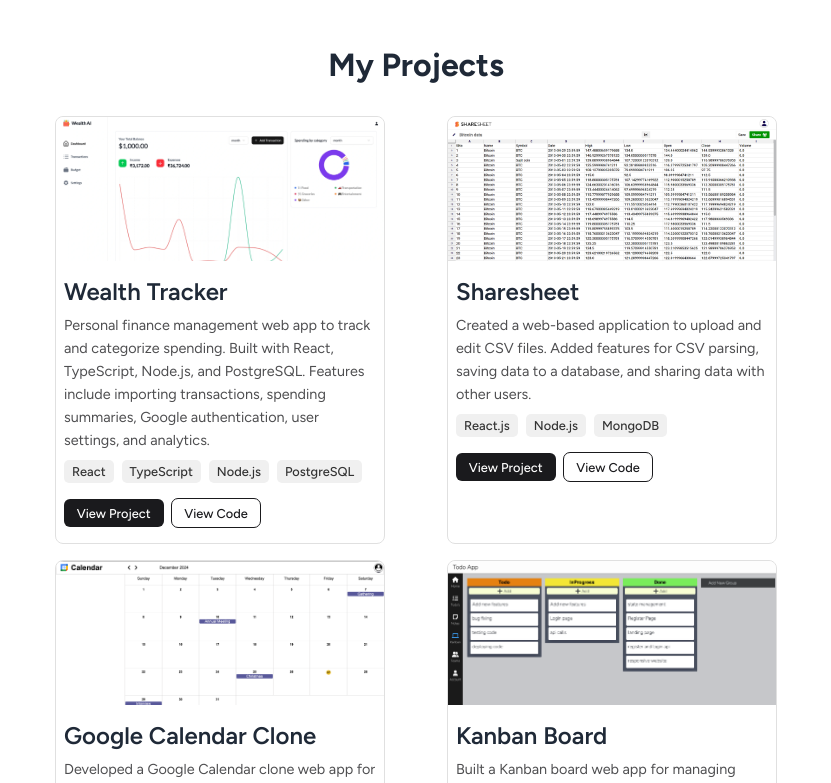
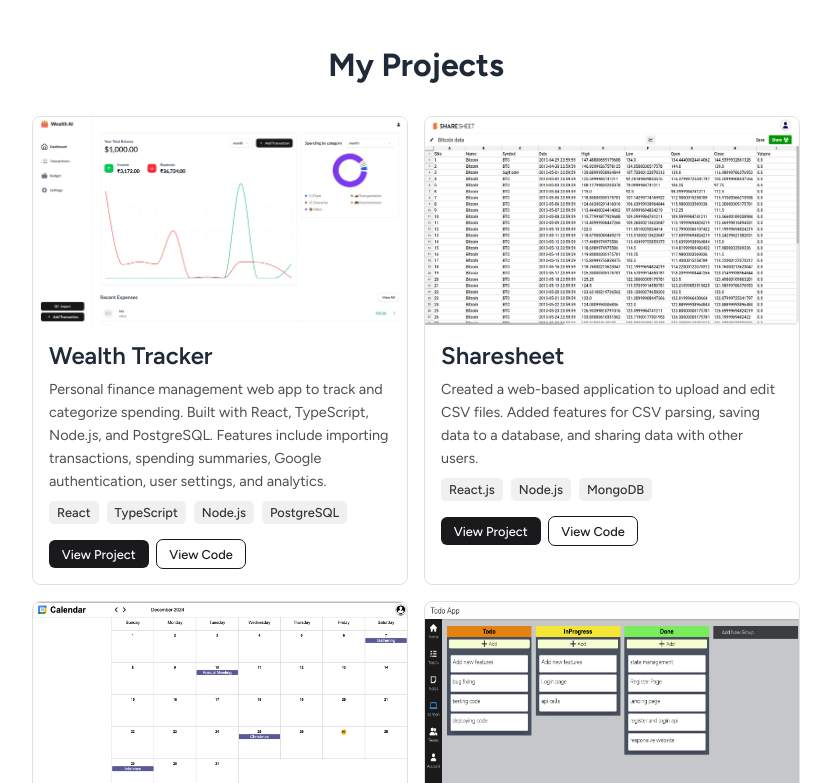
Before and after one commit to sujitIwale/portfolio, a Next.js app: page / in a window 1280 px wide. Shown: the part 1897-2680 px from the top of the page, without its empty margins (224-1055 px from the left). Built offline with nearby package versions, Linux system fonts and the light colour scheme; no server answers; some icons are missing.

Commit message:
fix: removing shortcut menu

```diff
--- a/src/components/Header/index.tsx
+++ b/src/components/Header/index.tsx
@@ -3,11 +3,8 @@
 import Link from "next/link";
 import styles from "./Header.module.css";
 import ThemeSwitch from "../common/ThemeSwitch";
-import useDevice from "@/hooks/useDevice";
 
 const Header = () => {
-  const device = useDevice();
-
   return (
     <>
       <header className={styles.header} id="header">
@@ -33,18 +30,6 @@ const Header = () => {
           </nav>
         </div>
       </header>
-
-      {device === "mobile" ? (
-        <nav className={styles["menu"]}>
-          <div className={styles["links-container"]}>
-            <Link href="#experience">Experience</Link>
-            <Link href="#projects">Projects</Link>
-          </div>
-          <div className={styles["buttons-group"]}>
-            <ThemeSwitch />
-          </div>
-        </nav>
-      ) : null}
     </>
   );
 };
--- a/src/components/ProjectCard/ProjectCard.module.css
+++ b/src/components/ProjectCard/ProjectCard.module.css
@@ -2,7 +2,7 @@
   display: flex;
   flex-direction: column;
   height: 100%;
-  max-width: 330px;
+  /* max-width: 330px; */
   /* width: 350px; */
   border-radius: 0.5rem;
   background-color: var(--background-color);
@@ -11,7 +11,7 @@
 }
 
 .image-container {
-  height: 9rem;
+  height: 13rem;
   width: 100%;
   border-top-left-radius: inherit;
   border-top-right-radius: inherit;
@@ -20,13 +20,13 @@
 .image-container img {
   height: 100%;
   width: 100%;
-  object-position: top;
-  object-fit: cover;
+  /* object-position: top;
+  object-fit: cover; */
   border-radius: inherit;
 }
 
 .content {
-  padding: 1rem 0.5rem;
+  padding: 1rem 1rem;
   display: flex;
   flex-direction: column;
   gap: 1rem;
```
